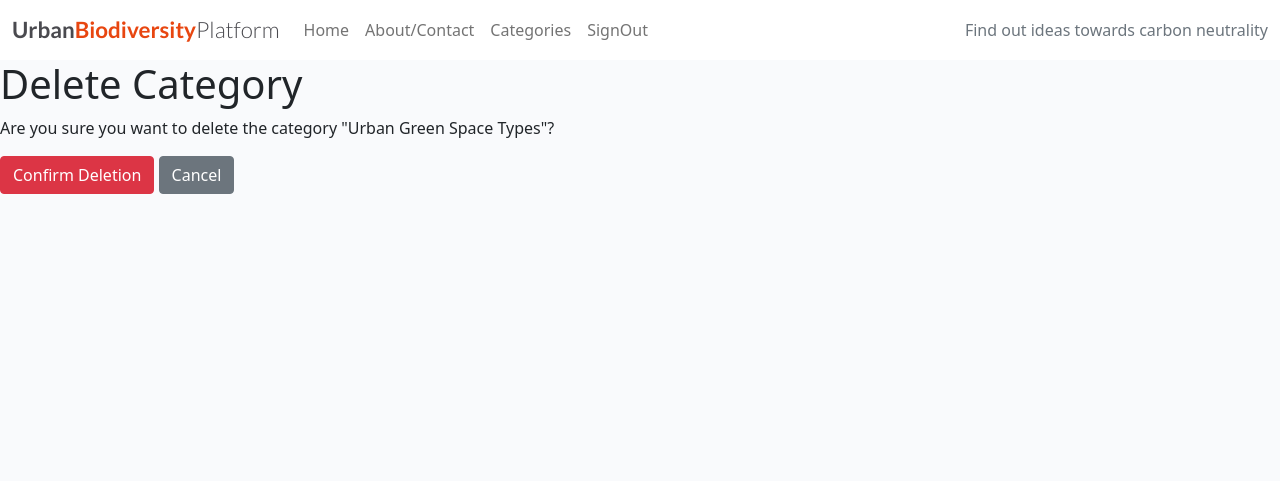
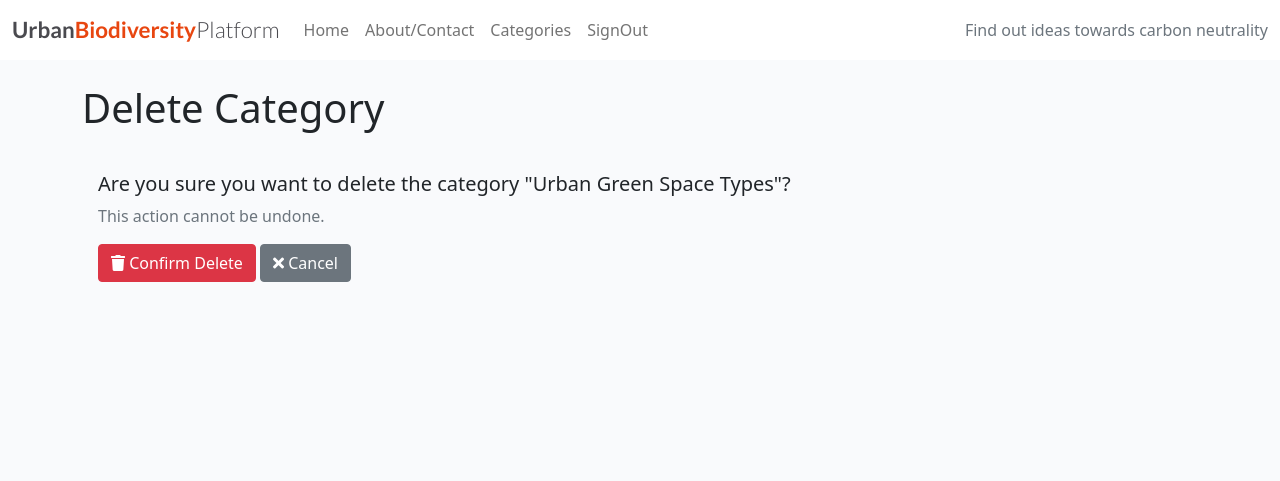
Before and after one commit to KikiBerg/urban-biodiversity-platform, a Django app: page /categories/1/delete/ in a window 1280 px wide. Shown: the top 481 px of the page. Run offline with Django 4.2, Linux system fonts and the light colour scheme; the visitor is signed in with stand-in values (Sample User, id 1); data comes from the database, SQL or seed files in the repository; parts of the project's set-up code (start-up, migrations or seed data) failed here and were passed over; some libraries are stand-ins or nearby versions.

Commit message:
Category_confirm_delete: change structure & add bootstrap classes

```diff
--- a/posts/templates/posts/category_confirm_delete.html
+++ b/posts/templates/posts/category_confirm_delete.html
@@ -4,16 +4,23 @@
 
 {% block content %}
 
-
-<h1>Delete Category</h1>
-<p>Are you sure you want to delete the category "{{ object.name }}"?</p>
-<form method="post">
-    {% csrf_token %}
-    <button type="submit" class="btn btn-danger">Confirm Deletion</button>
-    <a href="{% url 'category_list' %}" class="btn btn-secondary">Cancel</a>
-</form>
-
-
+<div class="container mt-4">
+    <h1 class="mb-4">Delete Category</h1>
+    <div class="card">
+        <div class="card-body">
+            <h5 class="card-title">Are you sure you want to delete the category "{{ object.name }}"?</h5>
+            <p class="card-text text-muted">This action cannot be undone.</p>
+            <form method="post">
+                {% csrf_token %}
+                <button type="submit" class="btn btn-danger">
+                    <i class="fas fa-trash"></i> Confirm Delete
+                </button>
+                <a href="{% url 'category_list' %}" class="btn btn-secondary">
+                    <i class="fas fa-times"></i> Cancel</a>
+            </form>
+        </div>
+    </div>
+</div>
 
 
 {% endblock %}
```
